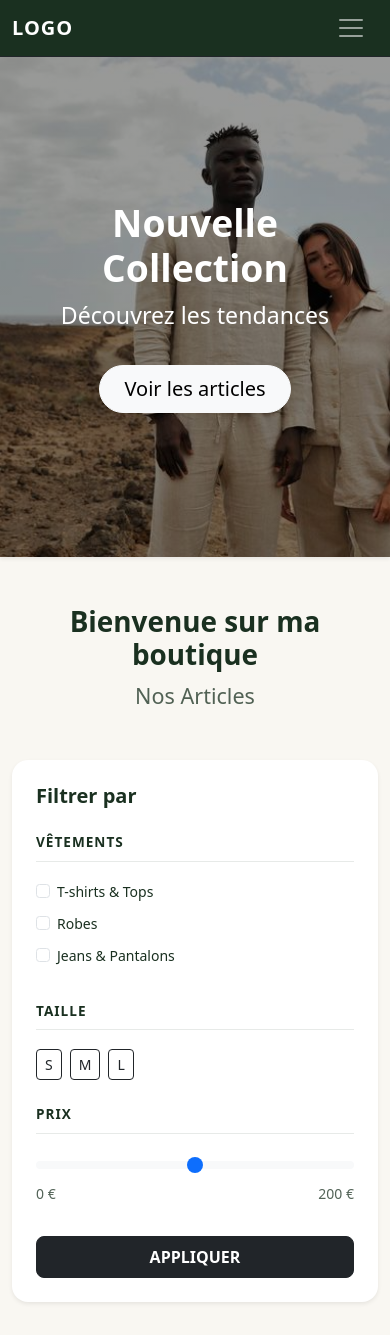
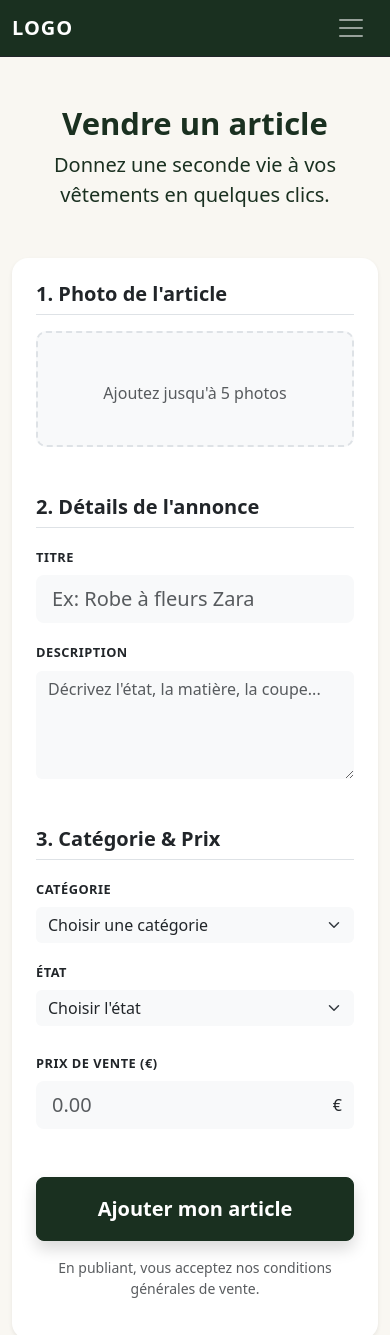
Before and after one commit to neotxt/projet-php-b2, a PHP site: page /index.php?page=vente in a window 390 px wide. Shown: the top 1335 px of the page. Run offline with PHP 8.4, Linux system fonts and the light colour scheme; data comes from the database, SQL or seed files in the repository.

Commit message:
Ajout de la page vente et harmonisation

```diff
--- a/index.php
+++ b/index.php
@@ -79,6 +79,9 @@ switch ($page) {
     case 'panier':
         include_once 'src/views/front/panier.php';
         break;
+    case 'vente':
+        include_once 'src/views/front/vente.php';
+        break;
     case 'accueil':
     default:
         include_once 'src/views/front/accueil.php';
--- a/src/views/front/accueil.php
+++ b/src/views/front/accueil.php
@@ -41,21 +41,6 @@ include_once __DIR__ . '/../partials/header.php';
         justify-content: center;
     }
 
-    .filter-card {
-        background-color: #ffffff !important;
-        color: var(--forest-green) !important;
-    }
-
-    .filter-title {
-        font-weight: 700;
-        text-transform: uppercase;
-        letter-spacing: 1px;
-        font-size: 0.85rem;
-        margin-bottom: 1.2rem;
-        border-bottom: 1px solid rgba(26, 48, 32, 0.1);
-        padding-bottom: 0.5rem;
-    }
-
     .product-link {
         text-decoration: none !important;
         color: inherit !important;
@@ -92,57 +77,7 @@ include_once __DIR__ . '/../partials/header.php';
         <p class="fs-4 opacity-75">Nos Articles</p>
     </div>
 
-    <div class="row">
-        <div class="col-lg-3 mb-5">
-            <div class="card filter-card shadow-sm border-0 rounded-4 p-4">
-                <h5 class="mb-4 fw-bold">Filtrer par</h5>
-
-                <div class="mb-4">
-                    <p class="filter-title">Vêtements</p>
-                    <div class="form-check mb-2 small">
-                        <input class="form-check-input" type="checkbox" id="cat1">
-                        <label class="form-check-label" for="cat1">T-shirts & Tops</label>
-                    </div>
-                    <div class="form-check mb-2 small">
-                        <input class="form-check-input" type="checkbox" id="cat2">
-                        <label class="form-check-label" for="cat2">Robes</label>
-                    </div>
-                    <div class="form-check mb-2 small">
-                        <input class="form-check-input" type="checkbox" id="cat3">
-                        <label class="form-check-label" for="cat3">Jeans & Pantalons</label>
-                    </div>
-                </div>
-
-                <div class="mb-4">
-                    <p class="filter-title">Taille</p>
-                    <div class="d-flex flex-wrap gap-2">
-                        <input type="checkbox" class="btn-check" id="sizeS">
-                        <label class="btn btn-outline-dark btn-sm rounded-1" for="sizeS">S</label>
-
-                        <input type="checkbox" class="btn-check" id="sizeM">
-                        <label class="btn btn-outline-dark btn-sm rounded-1" for="sizeM">M</label>
-
-                        <input type="checkbox" class="btn-check" id="sizeL">
-                        <label class="btn btn-outline-dark btn-sm rounded-1" for="sizeL">L</label>
-                    </div>
-                </div>
-
-                <div class="mb-4">
-                    <p class="filter-title">Prix</p>
-                    <input type="range" class="form-range" id="priceRange" min="0" max="200">
-                    <div class="d-flex justify-content-between small opacity-75">
-                        <span>0 €</span>
-                        <span>200 €</span>
-                    </div>
-                </div>
-
-                <button class="btn btn-dark w-100 mt-2 py-2 fw-bold small rounded-3">APPLIQUER</button>
-            </div>
-        </div>
-
-        <div class="col-lg-9">
     <div class="row g-3 g-md-4">
-
         <?php if (!empty($products)): ?>
             <?php foreach ($products as $p): ?>
                 <?php
@@ -152,7 +87,7 @@ include_once __DIR__ . '/../partials/header.php';
                     $image = $p['image'] ?? 'src/public/img/banniere.jpg';
                     $imgSrc = htmlspecialchars($image);
                 ?>
-                        <div class="col-6 col-md-4 mb-4">
+                <div class="col-6 col-md-4 col-lg-3 mb-4">
                     <a href="index.php?page=details-produit&id=<?php echo $id; ?>" class="product-link">
                         <div class="card h-100 shadow-sm product-card rounded-4">
                             <img src="<?php echo $imgSrc; ?>" class="card-img-top img-fluid" alt="<?php echo $nom; ?>">
@@ -169,9 +104,6 @@ include_once __DIR__ . '/../partials/header.php';
                 <p class="text-center">Aucun produit trouvé.</p>
             </div>
         <?php endif; ?>
-
-            </div>
-        </div>
     </div>
 </div>
 
--- /dev/null
+++ b/src/views/front/vente.php
@@ -0,0 +1,150 @@
+<?php
+// Inclusion du header (menu, CSS commun)
+include_once __DIR__ . '/../partials/header.php';
+?>
+
+<style>
+    :root {
+        --forest-green: #1a3020;
+        --cream-bg: #f9f7f2;
+        --gold-accent: #c4a47c;
+    }
+
+    body {
+        background-color: var(--cream-bg) !important;
+        color: var(--forest-green) !important;
+    }
+
+    /* Style de la carte du formulaire */
+    .sell-card {
+        background-color: #ffffff !important;
+        border: none !important;
+    }
+
+    /* Style des labels pour l'élégance */
+    .form-label {
+        font-weight: 700;
+        text-transform: uppercase;
+        font-size: 0.8rem;
+        letter-spacing: 0.5px;
+    }
+
+    /* Bouton personnalisé Vert Forêt */
+    .btn-custom {
+        background-color: var(--forest-green) !important;
+        border-color: var(--forest-green) !important;
+        color: #ffffff !important;
+        transition: all 0.3s ease;
+    }
+
+    .btn-custom:hover {
+        background-color: var(--gold-accent) !important;
+        border-color: var(--gold-accent) !important;
+        transform: translateY(-2px);
+    }
+
+    /* Zone d'upload d'image façon Vinted */
+    .upload-zone {
+        border: 2px dashed #dee2e6;
+        border-radius: 10px;
+        padding: 40px;
+        text-align: center;
+        background-color: #f8f9fa;
+        cursor: pointer;
+        transition: border-color 0.3s;
+    }
+
+    .upload-zone:hover {
+        border-color: var(--gold-accent);
+    }
+</style>
+
+<div class="container my-5">
+    <div class="row justify-content-center">
+        <div class="col-lg-8">
+
+            <div class="text-center mb-5">
+                <h1 class="display-5 fw-bold">Vendre un article</h1>
+                <p class="lead">Donnez une seconde vie à vos vêtements en quelques clics.</p>
+            </div>
+
+            <div class="card sell-card shadow-sm rounded-4 p-4 p-md-5">
+                <form action="index.php?action=submit_vendre" method="POST" enctype="multipart/form-data">
+
+                    <div class="mb-5">
+                        <h5 class="fw-bold mb-3 border-bottom pb-2">1. Photo de l'article</h5>
+                        <div class="upload-zone" onclick="document.getElementById('fileInput').click();">
+                            <span class="fs-1 text-muted"></span>
+                            <p class="mb-0 mt-2 text-muted">Ajoutez jusqu'à 5 photos</p>
+                            <input type="file" id="fileInput" name="images[]" style="display: none;" multiple required>
+                        </div>
+                    </div>
+
+                    <div class="mb-5">
+                        <h5 class="fw-bold mb-3 border-bottom pb-2">2. Détails de l'annonce</h5>
+
+                        <div class="mb-3">
+                            <label class="form-label">Titre</label>
+                            <input type="text" name="nom" class="form-control form-control-lg border-0 bg-light" placeholder="Ex: Robe à fleurs Zara" required>
+                        </div>
+
+                        <div class="mb-3">
+                            <label class="form-label">Description</label>
+                            <textarea name="description" class="form-control border-0 bg-light" rows="4" placeholder="Décrivez l'état, la matière, la coupe..." required></textarea>
+                        </div>
+                    </div>
+
+                    <div class="mb-5">
+                        <h5 class="fw-bold mb-3 border-bottom pb-2">3. Catégorie & Prix</h5>
+
+                        <div class="row g-3">
+                            <div class="col-md-6">
+                                <label class="form-label">Catégorie</label>
+                                <select name="categorie" class="form-select border-0 bg-light" required>
+                                    <option value="">Choisir une catégorie</option>
+                                    <option value="femme">Femme</option>
+                                    <option value="homme">Homme</option>
+                                    <option value="enfant">Enfant</option>
+                                    <option value="accessoires">Accessoires</option>
+                                </select>
+                            </div>
+
+                            <div class="col-md-6">
+                                <label class="form-label">État</label>
+                                <select name="etat" class="form-select border-0 bg-light" required>
+                                    <option value="">Choisir l'état</option>
+                                    <option value="neuf">Neuf avec étiquette</option>
+                                    <option value="tres_bon">Très bon état</option>
+                                    <option value="bon">Bon état</option>
+                                    <option value="satisfaisant">Satisfaisant</option>
+                                </select>
+                            </div>
+
+                            <div class="col-md-12 mt-4">
+                                <label class="form-label">Prix de vente (€)</label>
+                                <div class="input-group">
+                                    <input type="number" name="prix" class="form-control form-control-lg border-0 bg-light" placeholder="0.00" step="0.01" required>
+                                    <span class="input-group-text border-0 bg-light">€</span>
+                                </div>
+                            </div>
+                        </div>
+                    </div>
+
+                    <div class="text-center mt-5">
+                        <button type="submit" class="btn btn-custom btn-lg w-100 py-3 fw-bold rounded-3 shadow">
+                            Ajouter mon article
+                        </button>
+                        <p class="text-muted small mt-3">En publiant, vous acceptez nos conditions générales de vente.</p>
+                    </div>
+
+                </form>
+            </div>
+
+        </div>
+    </div>
+</div>
+
+<?php
+// Inclusion du footer commun (liens, scripts)
+include_once __DIR__ . '/../partials/footer.php';
+?>
--- a/src/views/partials/header.php
+++ b/src/views/partials/header.php
@@ -68,6 +68,9 @@
                         <a class="nav-link" href="index.php?page=articles">Articles</a>
                     </li>
                     <li class="nav-item">
+                        <a class="nav-link" href="index.php?page=vente">Mes ventes</a>
+                    </li>
+                    <li class="nav-item">
                         <a class="nav-link" href="index.php?page=a-propos">Qui sommes-nous ?</a>
                     </li>
                     <li class="nav-item">
```
Also changed, not shown: src/views/front/connexion.php (+15 -1 lines), src/views/front/creer-compte.php (+15 -1 lines), src/views/front/panier.php (+31 -5 lines). Lines whose indentation alone changed are shown as unchanged.
